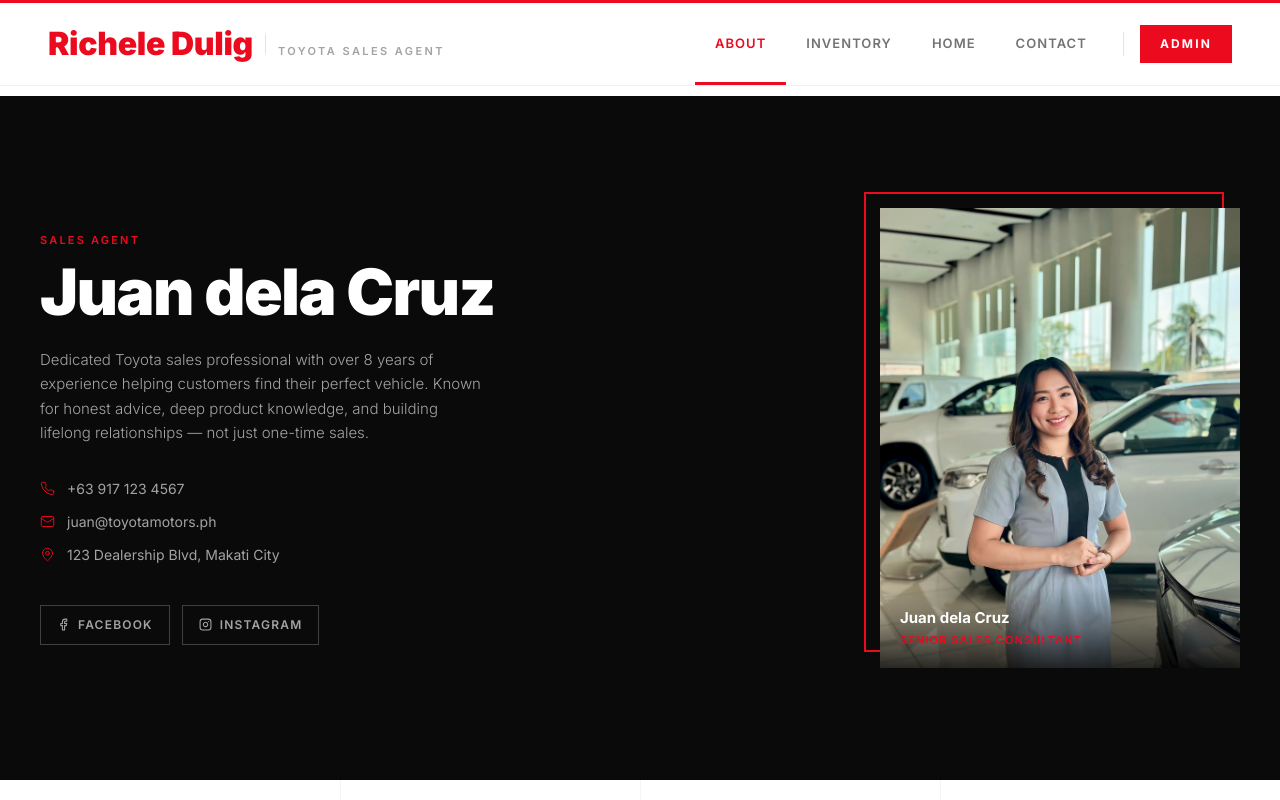
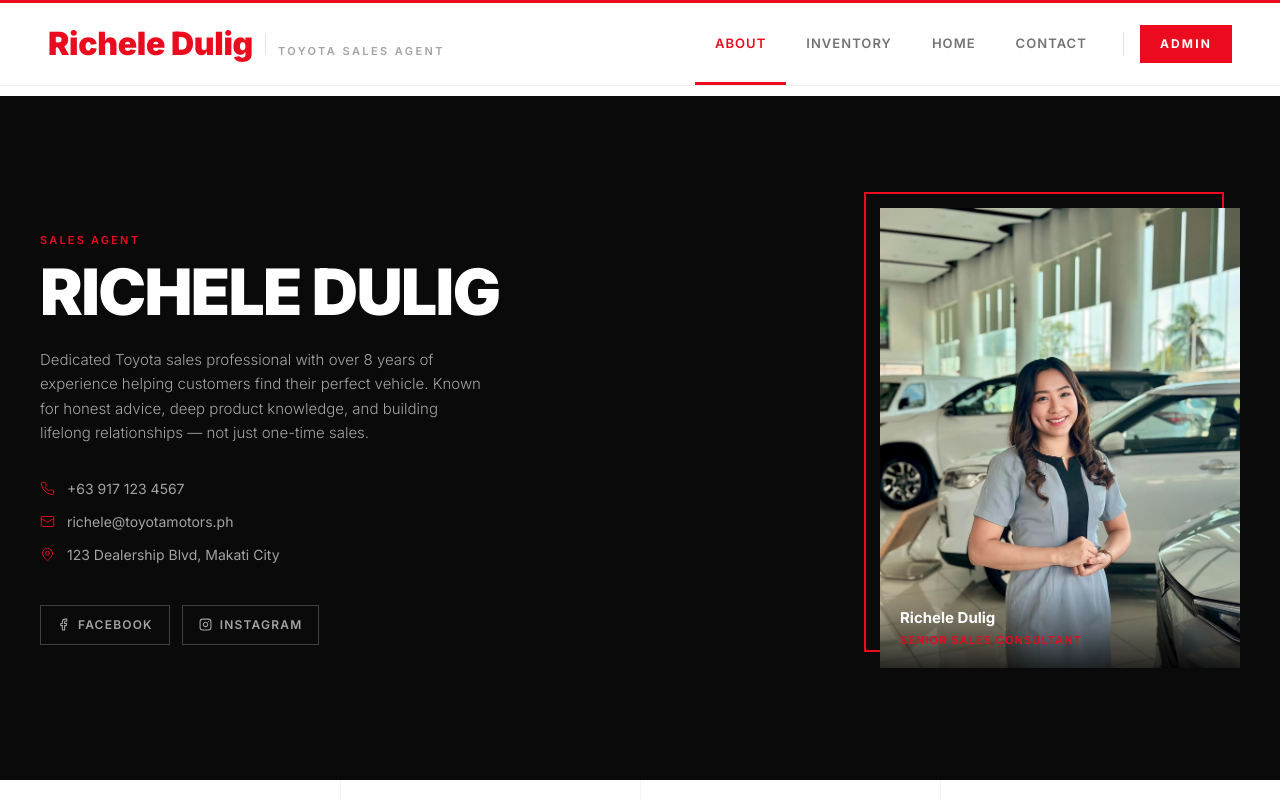
Before and after one commit to kenkenodaks/toyota, a Next.js app: page /about in a window 1280 px wide. Shown: the top 800 px of the page. Built offline with nearby package versions, Linux system fonts and the light colour scheme.

Commit message:
fix: update agent name to Richele Dulig, fix seed count display

```diff
--- a/app/about/page.tsx
+++ b/app/about/page.tsx
@@ -53,7 +53,7 @@ export default function AboutPage() {
             >
               <span className="section-label !text-brand-red">Sales Agent</span>
               <h1 className="text-[clamp(2.4rem,5vw,4rem)] font-black text-white leading-[1.0] tracking-tight mt-2 mb-6">
-                Juan dela Cruz
+                RICHELE DULIG
               </h1>
               <p className="text-neutral-400 text-[15px] leading-relaxed max-w-md font-light mb-8">
                 Dedicated Toyota sales professional with over 8 years of experience helping
@@ -65,7 +65,7 @@ export default function AboutPage() {
               <div className="flex flex-col gap-3 mb-10">
                 {[
                   { icon: Phone, text: '+63 917 123 4567' },
-                  { icon: Mail, text: 'juan@toyotamotors.ph' },
+                  { icon: Mail, text: 'richele@toyotamotors.ph' },
                   { icon: MapPin, text: '123 Dealership Blvd, Makati City' },
                 ].map(({ icon: Icon, text }) => (
                   <div key={text} className="flex items-center gap-3 text-[14px] text-neutral-400">
@@ -108,7 +108,7 @@ export default function AboutPage() {
                   {/* Replace src with agent photo */}
                   <img
                     src="/about/agent.jpg"
-                    alt="Juan dela Cruz — Sales Agent"
+                    alt="Richele Dulig — Sales Agent"
                     className="w-full h-full object-cover object-top"
                     onError={(e) => {
                       // fallback placeholder when no photo yet
@@ -120,7 +120,7 @@ export default function AboutPage() {
 
                   {/* Name tag overlay */}
                   <div className="absolute bottom-0 left-0 right-0 bg-gradient-to-t from-black/80 to-transparent p-5">
-                    <p className="text-white font-bold text-[15px]">Juan dela Cruz</p>
+                    <p className="text-white font-bold text-[15px]">Richele Dulig</p>
                     <p className="text-brand-red text-[11px] font-semibold uppercase tracking-widest mt-0.5">
                       Senior Sales Consultant
                     </p>
--- a/app/admin/page.tsx
+++ b/app/admin/page.tsx
@@ -117,7 +117,7 @@ export default function AdminPage() {
         headers: { Authorization: `Bearer ${token}` },
       });
       const data = await res.json();
-      setSeedMsg(`Seeded ${data.count} vehicles successfully.`);
+      setSeedMsg(`Seeded ${data.count ?? data.cars?.length ?? '6'} vehicles successfully.`);
       await fetchCars(token);
     } catch {
       setSeedMsg('Seeding failed.');
```
Also changed, not shown: .claude/settings.local.json, 1 other file (tests, documents, lock files or other folders).
